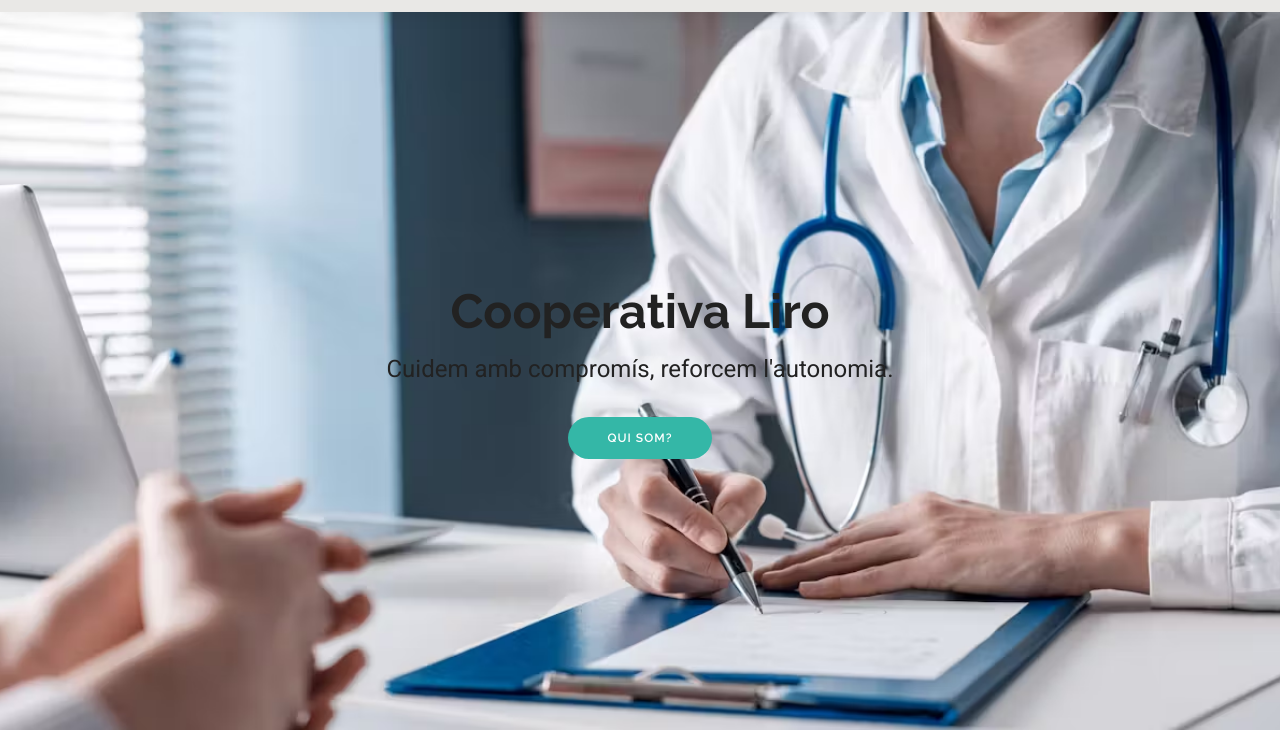
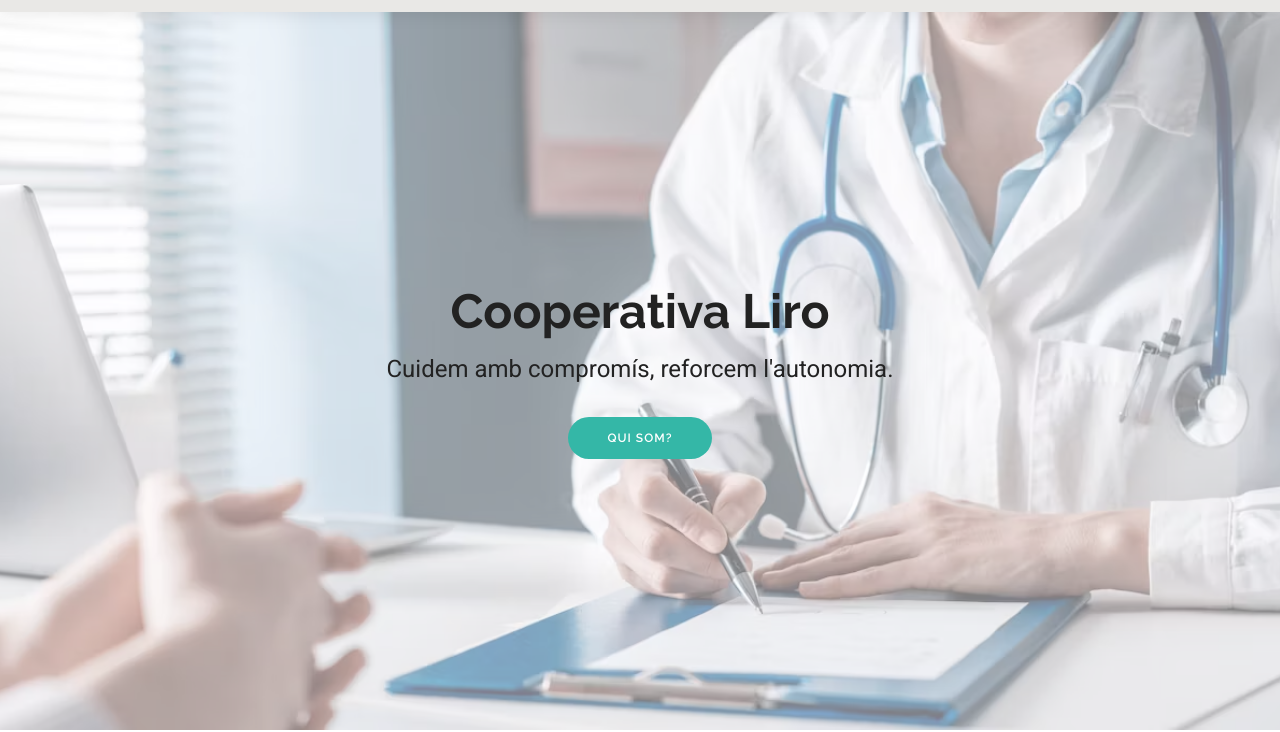
Before and after one commit to Machine-47/www.coperativaliro.com, a plain HTML site: page index.html in a window 1280 px wide. Shown: the part 93-825 px from the top of the page. Drawn offline with nearby package versions, Linux system fonts and the light colour scheme; files whose address does not match are found by name.

Commit message:
Add files via upload

```diff
--- a/assets/css/main.css
+++ b/assets/css/main.css
@@ -714,7 +714,7 @@ section,
   height: 100%;
   object-fit: cover;
   z-index: 1;
-  opcaity: 0.5;
+  opacity: 0.5 !important;
 }
 
 .hero .container {
```
